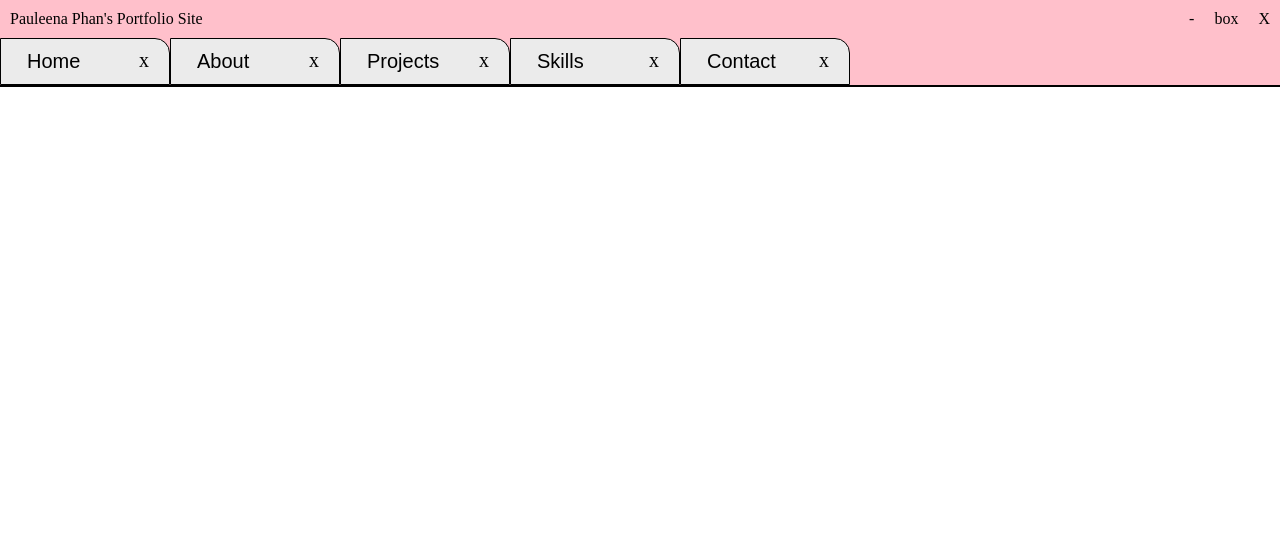
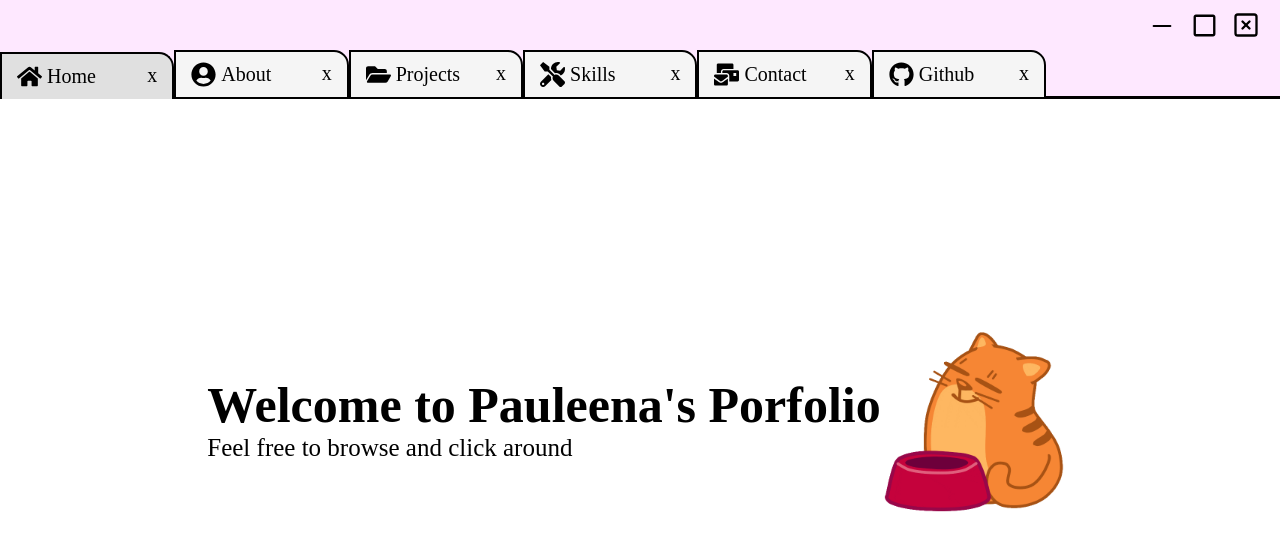
Before and after one commit to pauleenaphan/website-portfolio, a React (Vite) app: page /home in a window 1280 px wide. Shown: the top 550 px of the page. Built offline with nearby package versions, Linux system fonts and the light colour scheme; the HTML template or start-up script is replaced by a standard one.

Commit message:
added temporary homepage, styled tabs

```diff
--- a/package.json
+++ b/package.json
@@ -12,6 +12,7 @@
   "dependencies": {
     "react": "^18.3.1",
     "react-dom": "^18.3.1",
+    "react-icons": "^5.3.0",
     "react-router-dom": "^6.26.2"
   },
   "devDependencies": {
--- a/src/App.tsx
+++ b/src/App.tsx
@@ -12,7 +12,7 @@ function App() {
     <Router>
       <Tabs/>
         <Routes>
-          <Route path="/" element={<Home/>}/>
+          <Route path="/home" element={<Home/>}/>
           <Route path="/about" element={<About/>}/>
         </Routes>
     </Router>
--- a/src/component/tabs.tsx
+++ b/src/component/tabs.tsx
@@ -1,38 +1,106 @@
+import { useState } from 'react';
 import "../style/tabs.css";
 
-export const Tabs = () =>{
-    return(
+import { FaHome, FaUserCircle, FaFolderOpen, FaTools, FaMailBulk, FaGithub, FaRegSquare } from "react-icons/fa";
+import { GoDash } from "react-icons/go";
+import { FiXSquare } from "react-icons/fi";
+
+import { useNavigate } from "react-router-dom";
+
+export const Tabs = () => {
+    const navigate = useNavigate();
+    const [activeTab, setActiveTab] = useState<string>('home'); // default active tab
+
+    const handleTabClick = (tab: string) => {
+        setActiveTab(tab);
+        navigate(`/${tab}`)
+    };
+
+    return (
         <>
             <div className="tabHeader">
-                <p> Pauleena Phan's Portfolio Site </p>
+                {/* <h1> Pauleena Phan's Portfolio Site </h1> */}
                 <div className="headerIcons">
-                    <p> - </p>
-                    <p> box </p>
-                    <p> X </p>
+                    <GoDash id="iconMinimize"/>
+                    <FaRegSquare id="iconResize"/>
+                    <FiXSquare id="iconClose"/>
                 </div>
             </div>
-            <nav>
-                <div className="navTab">
-                    <button> Home </button>
+            <nav className={activeTab ? 'no-border' : ''}>
+                <div
+                    className={`navTab ${activeTab === 'home' ? 'active' : ''}`}
+                    onClick={() => handleTabClick('home')}
+                >
+                    <div className="tabBtnWithIcon">
+                        <FaHome className="tabIcon"/>
+                        <p> Home </p>
+                    </div>
                     <p> x </p>
                 </div>
-                <div className="navTab">
-                    <button> About </button>
+                <div
+                    className={`navTab ${activeTab === 'about' ? 'active' : ''}`}
+                    onClick={() => handleTabClick('about')}
+                >
+                    <div className="tabBtnWithIcon">
+                        <FaUserCircle className="tabIcon"/>
+                        <p> About </p>
+                    </div>
                     <p> x </p>
                 </div>
-                <div className="navTab">
-                    <button> Projects </button>
+                <div
+                    className={`navTab ${activeTab === 'projects' ? 'active' : ''}`}
+                    onClick={() => handleTabClick('projects')}
+                >
+                    <div className="tabBtnWithIcon">
+                        <FaFolderOpen className="tabIcon"/>
+                        <p> Projects </p>
+                    </div>
                     <p> x </p>
                 </div>
-                <div className="navTab">
-                    <button> Skills </button>
+                <div
+                    className={`navTab ${activeTab === 'skills' ? 'active' : ''}`}
+                    onClick={() => handleTabClick('skills')}
+                >
+                    <div className="tabBtnWithIcon">
+                        <FaTools className="tabIcon"/>
+                        <p> Skills </p>
+                    </div>
                     <p> x </p>
                 </div>
-                <div className="navTab">
-                    <button> Contact </button>
+                <div
+                    className={`navTab ${activeTab === 'contact' ? 'active' : ''}`}
+                    onClick={() => handleTabClick('contact')}
+                >
+                    <div className="tabBtnWithIcon">
+                        <FaMailBulk className="tabIcon"/>
+                        <p> Contact </p>
+                    </div>
                     <p> x </p>
                 </div>
+                <div
+                    className={`navTab ${activeTab === 'github' ? 'active' : ''}`}
+                    onClick={() => handleTabClick('github')}
+                >
+                    <div className="tabBtnWithIcon">
+                        <FaGithub className="tabIcon"/>
+                        <p> Github </p>
+                    </div>
+                    <p> x </p>
+                </div>
+                {/* <div className="navTabPlus">
+                    <p> + </p>
+                </div> */}
+                <div className="borderTab"> </div>
             </nav>
+            {/* <div>
+                <div className="searchIcons">
+                    <p> back btn </p>
+                    <p> refresh btn </p>
+                </div>
+                <div>
+                    <input type="text"></input>
+                </div>
+            </div> */}
         </>
-    )
-}
+    );
+};
--- a/src/pages/home.tsx
+++ b/src/pages/home.tsx
@@ -1,7 +1,15 @@
+import "../style/home.css";
+
+import orangecat from "../assets/orangecat.gif";
+
 export const Home = () =>{
     return(
-        <>
-            <p> This is home page </p>
-        </>
+        <div className="homePageContainer">
+            <div className="titleContainer">
+                <h1> Welcome to Pauleena's Porfolio </h1>
+                <p> Feel free to browse and click around </p>
+            </div>
+            <img className="orangeCatGif" src={orangecat} alt="cartoon orange cat"/>
+        </div>
     )
 }
--- /dev/null
+++ b/src/style/home.css
@@ -0,0 +1,15 @@
+.homePageContainer{
+    display: flex;
+    align-items: center;
+    justify-content: center;
+    height: 80vh;
+}
+
+.titleContainer{
+    font-size: 25px;
+}
+
+.orangeCatGif{
+    height: 30%;
+    width: auto;
+}
--- a/src/style/index.css
+++ b/src/style/index.css
@@ -1,3 +1,5 @@
 *{
     margin: 0;
+    font-family: 'Pacifico', cursive;
+
 }
--- a/src/style/tabs.css
+++ b/src/style/tabs.css
@@ -1,38 +1,87 @@
-.tabHeader{
-    background-color: pink;
+.tabHeader {
+    background-color: #fee8ff;
     display: flex;
-    justify-content: space-between;
-    padding: 10px;
+    justify-content: flex-end;
+    padding: 10px 20px;
 }
 
-.headerIcons{
+.headerIcons {
+    align-items: center;
     display: flex;
-    gap: 20px;
+    gap: 15px;
 }
 
-nav{
-    background-color: pink;
-    display: flex;
-    border-bottom: 2px solid;
+#iconMinimize {
+    font-size: 30px;
 }
 
-nav button{
-    background-color: rgb(235, 235, 235);
-    border: none;
+#iconResize {
+    font-size: 25px;
+}
+
+#iconClose {
+    font-size: 28px;
+}
+
+nav {
+    align-items: flex-end; /* So the border line stays at the bottom */
+    background-color: #fee8ff;
+    border-bottom: 2px solid;
+    display: flex;
+}
+
+/* Hide the bottom border of nav when a tab is active */
+nav.no-border {
+    border-bottom: none;
+}
+
+nav p {
     font-size: 20px;
 }
 
-nav p{
-    font-size: 20px;
+.navTab {
+    background-color: #F5F5F5;
+    border-bottom: 2px solid; /* Default bottom border */
+    border-top-right-radius: 15px;
+    border: solid 2px;
+    cursor: pointer;
+    display: flex;
+    justify-content: space-between;
+    padding: 10px 15px;
+    width: 12%;
 }
 
-.navTab{
-    padding: 10px 20px;
-    border-top-right-radius: 15px;
-    border: solid 1px;
-    background-color: rgb(235, 235, 235);
+/* Remove bottom border for the active tab */
+.navTab.active {
+    border-bottom: none;
+    background-color: #e0e0e0;
+}
 
+.navTab:hover {
+    background-color: rgb(218, 216, 216);
+}
+
+.borderTab{
+    background-color: black;
+    border-bottom: 2px solid;
+    /* border-width: 30px; */
+    width: 20%;
+    height: 1px;
     display: flex;
-    justify-content: space-between;
-    width: 10%;
 }
+
+.tabBtnWithIcon {
+    align-items: center;
+    display: flex;
+    gap: 5px;
+}
+
+.tabIcon {
+    font-size: 25px;
+}
+
+.navTabPlus p {
+    cursor: pointer;
+    font-size: 30px;
+    padding: 0px 10px;
+}
```
Also changed, not shown: src/assets/orangecat.gif (added), 1 other file (tests, documents, lock files or other folders).
